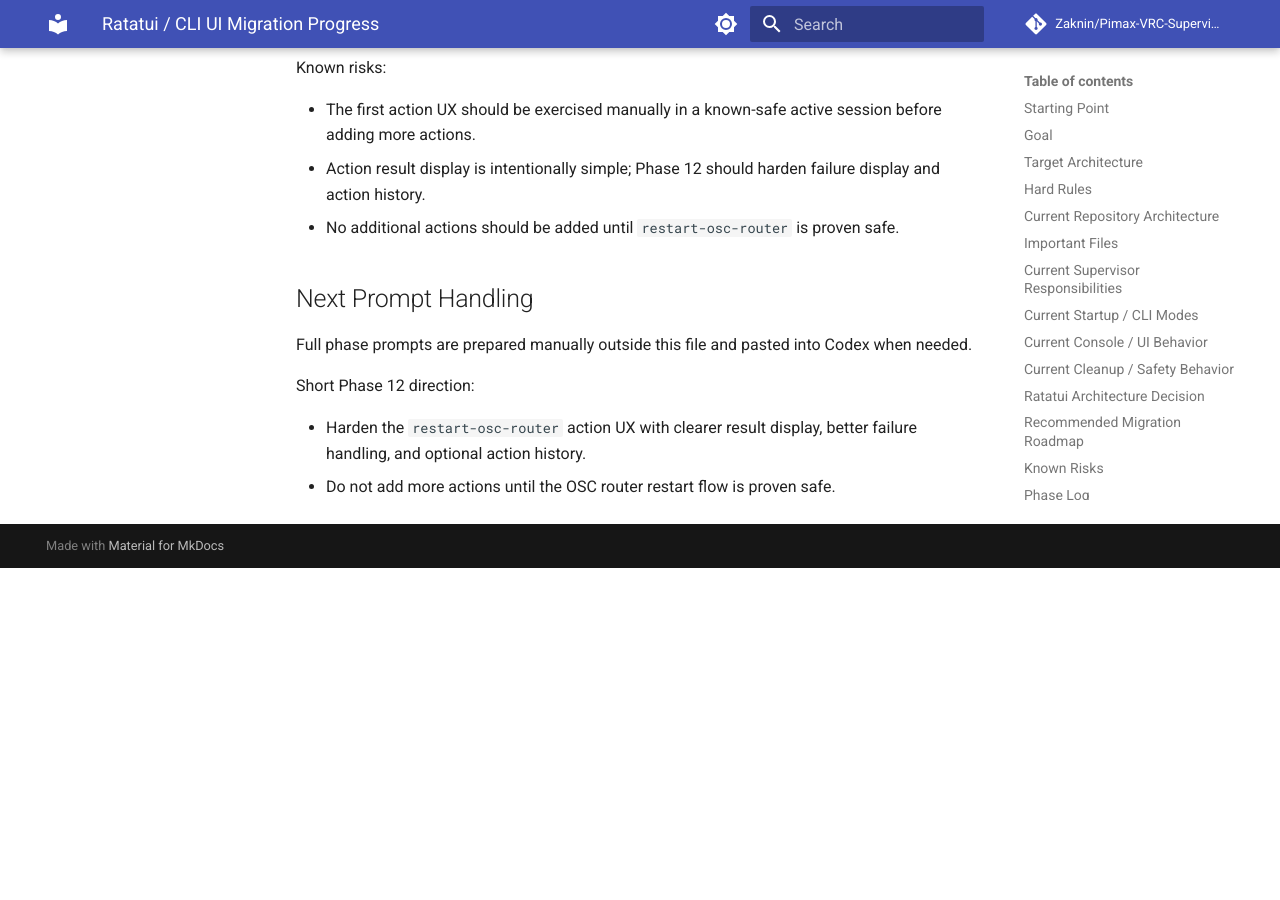
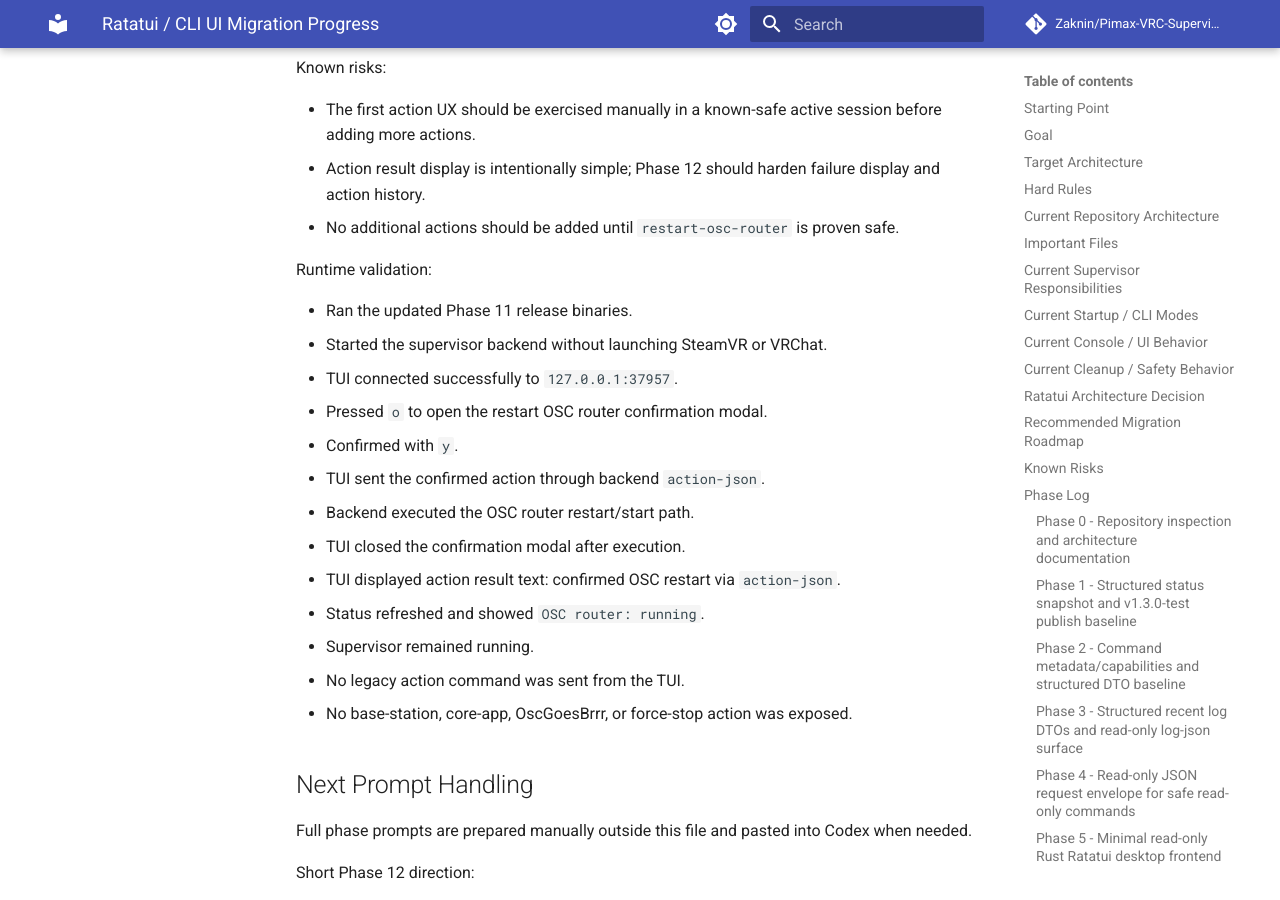
Before and after one commit to Zaknin/Pimax-VRC-Supervisor, an MkDocs documentation site: the page built from docs/ratatui-tui-migration-progress.md, in a window 1280 px wide and 900 px high, scrolled down 43481 px. Built offline with MkDocs 1.6.1 and Material for MkDocs 9.7.7, drawn with Linux system fonts in a browser that asks for light colours; comment, search, counter and statistics services are not loaded; before the commit the page ends 44049 px from its top, so only the background shows below that.

Commit message:
Document Phase 11 TUI action runtime validation

```diff
--- a/docs/ratatui-tui-migration-progress.md
+++ b/docs/ratatui-tui-migration-progress.md
@@ -1244,6 +1244,23 @@ Known risks:
 - Action result display is intentionally simple; Phase 12 should harden failure display and action history.
 - No additional actions should be added until `restart-osc-router` is proven safe.
 
+
+Runtime validation:
+
+- Ran the updated Phase 11 release binaries.
+- Started the supervisor backend without launching SteamVR or VRChat.
+- TUI connected successfully to `127.0.0.1:37957`.
+- Pressed `o` to open the restart OSC router confirmation modal.
+- Confirmed with `y`.
+- TUI sent the confirmed action through backend `action-json`.
+- Backend executed the OSC router restart/start path.
+- TUI closed the confirmation modal after execution.
+- TUI displayed action result text: confirmed OSC restart via `action-json`.
+- Status refreshed and showed `OSC router: running`.
+- Supervisor remained running.
+- No legacy action command was sent from the TUI.
+- No base-station, core-app, OscGoesBrrr, or force-stop action was exposed.
+
 ## Next Prompt Handling
 
 Full phase prompts are prepared manually outside this file and pasted into Codex when needed.
```
